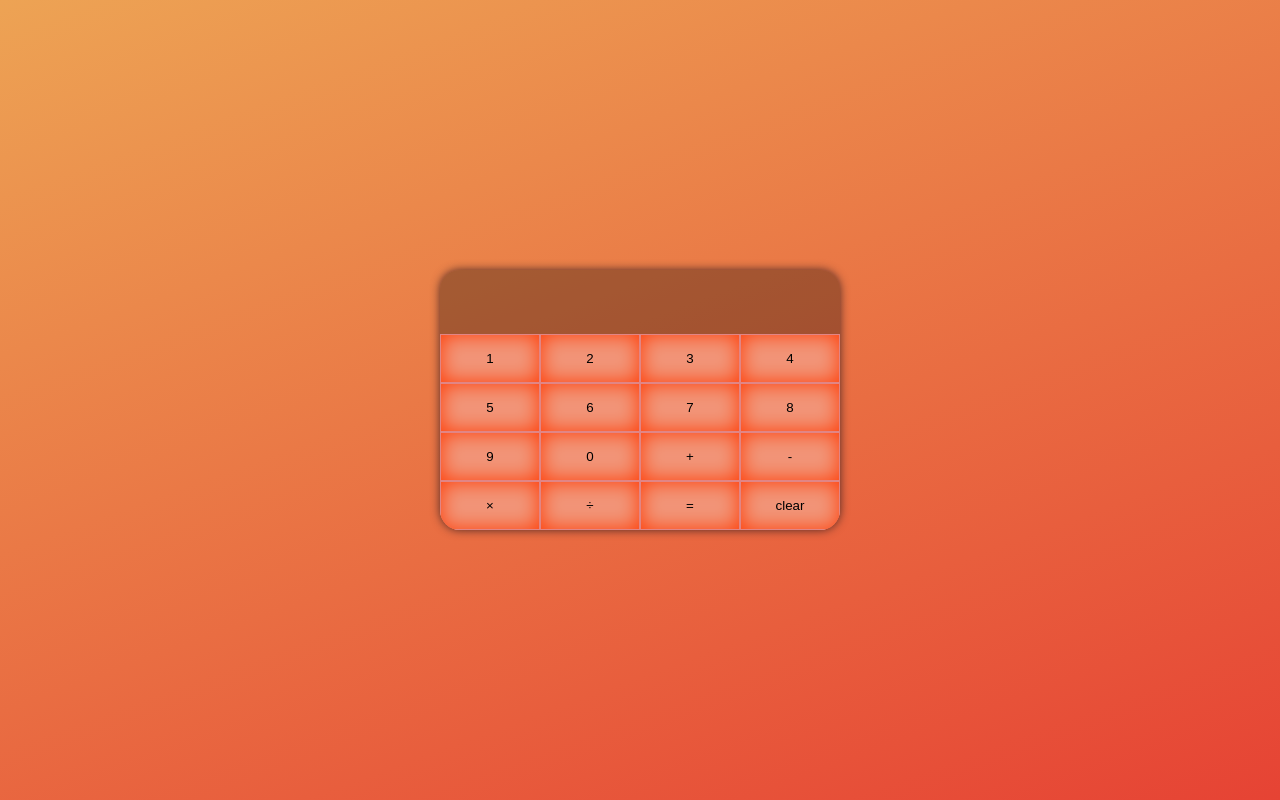
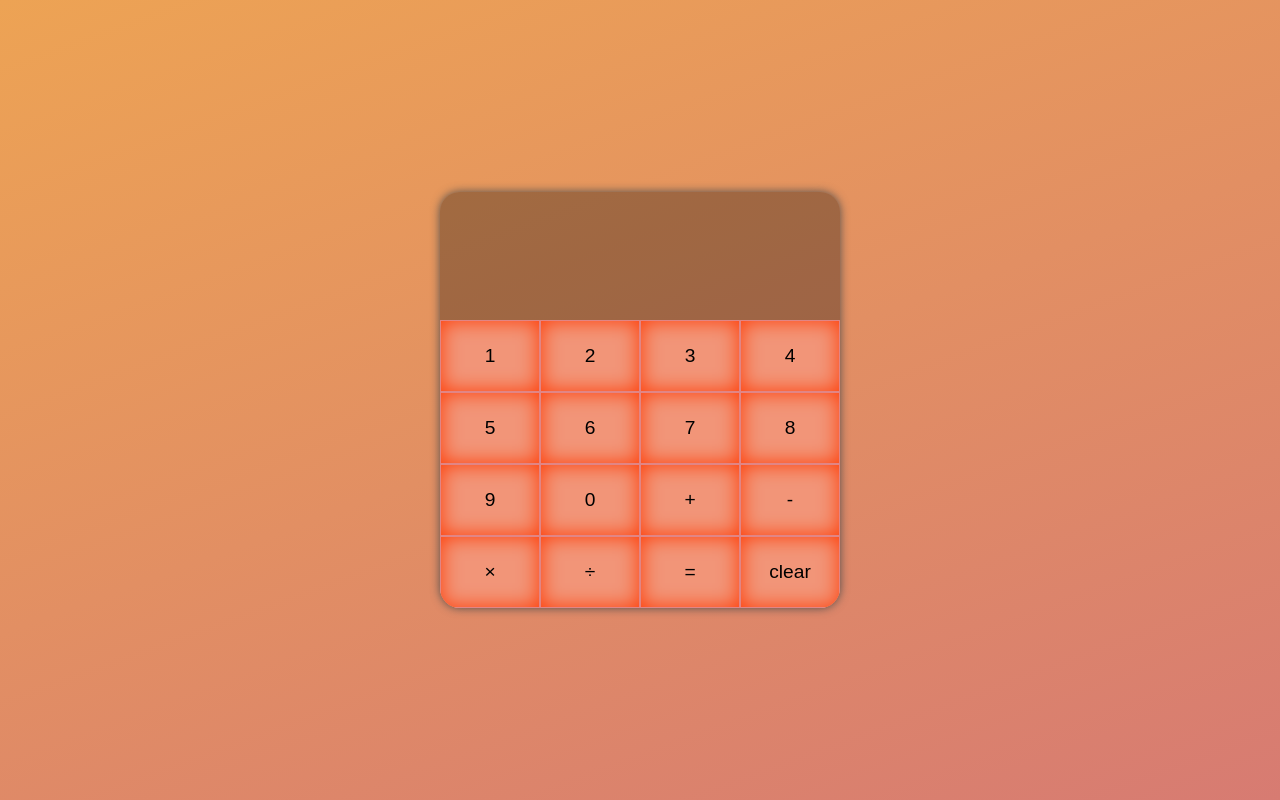
Before and after one commit to Amirnrz/odin-calculator, a plain HTML site: page index.html in a window 1280 px wide. Drawn offline with Linux system fonts and the light colour scheme.

Commit message:
styes updated

```diff
--- a/style.css
+++ b/style.css
@@ -6,13 +6,13 @@
 
 body {
   min-height: 100vh;
-  background: linear-gradient(160deg,rgb(237, 163, 84),rgb(230, 67, 52));
+  background: linear-gradient(160deg,rgb(237, 163, 84),rgb(215, 123, 114));
   display: grid;
   place-items: center;
 }
 
 .container {
-  box-shadow: 0 0 10px rgb(78, 41, 37);
+  box-shadow: 0 0 10px rgb(77, 77, 77);
   border-radius: 20px;
   overflow: hidden;
   display: grid;
@@ -21,7 +21,8 @@ body {
 
 .display {
   background-color: rgba(0, 0, 0,.3);
-  padding: 2rem;
+  padding-inline: 2rem;
+  padding-block: 4rem;
   display: flex;
   justify-content: flex-end;
 }
@@ -34,12 +35,13 @@ body {
 }
 
 .digits > button {
-  padding: 1rem;
+  padding: 1.5rem;
   cursor: pointer;
   border: 1px solid rgb(225, 133, 133);
   box-shadow: inset 0 0 20px #ff3b05;
   background-color: rgb(242, 149, 120);
   transition: transform .3s ease;
+  font-size: 1.2rem;
 }
 
 .digits > button:hover {
```
